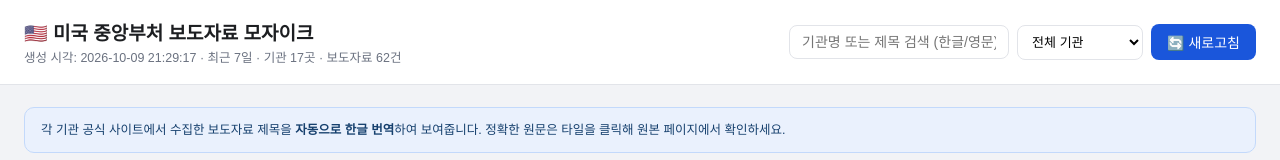
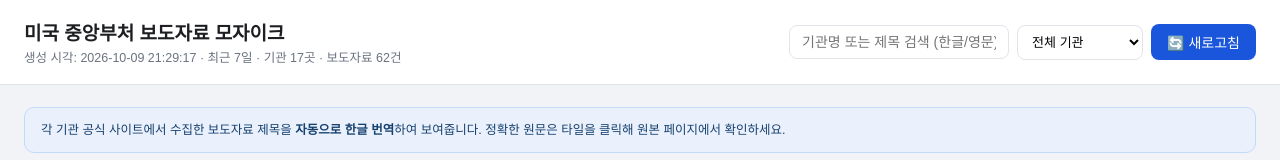
Before and after one commit to syhanet-creator/usgovscrap, a plain HTML site: page index.html in a window 1280 px wide. Shown: the top 160 px of the page. Drawn offline with Linux system fonts and the light colour scheme.

Commit message:
Remove flag emoji from header
Co-Authored-By: Claude Sonnet 5.5 <noreply@anthropic.com>

```diff
--- a/index.html
+++ b/index.html
@@ -154,7 +154,7 @@
 
 <header>
   <div>
-    <h1>🇺🇸 미국 중앙부처 보도자료 모자이크</h1>
+    <h1>미국 중앙부처 보도자료 모자이크</h1>
     <div class="meta" id="genMeta">데이터 없음 — scrape.py를 먼저 실행하세요</div>
   </div>
   <div class="controls">
```
